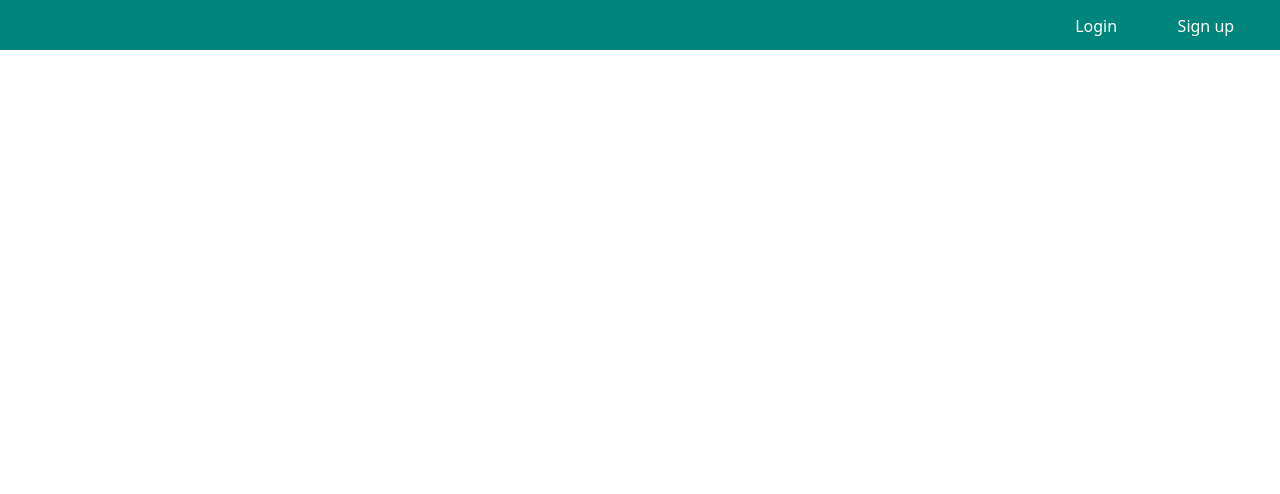
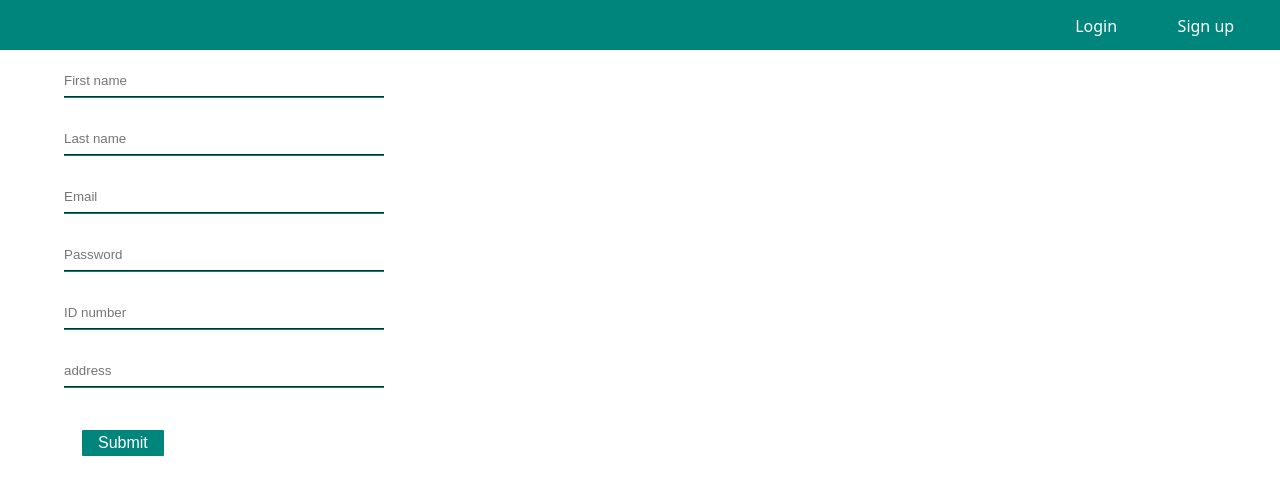
Before and after one commit to bassamhamdar/goHelp-frontEnd-, a React (Create React App) app in the folder front/: page /user/register in a window 1280 px wide. Shown: the top 494 px of the page. Built offline with nearby package versions, Linux system fonts and the light colour scheme.

Commit message:
created a user sign up form

```diff
--- a/front/src/App.js
+++ b/front/src/App.js
@@ -7,6 +7,7 @@ import { Route, Switch, useHistory } from "react-router-dom";
 import { UserProfile } from "./pages/user/UserProfile";
 import { Home } from "./pages/home/Home";
 import { Nav } from "./components/Nav";
+import { UserRegister } from "./pages/user/UserRegister";
 function App() {
   const history = useHistory();
   const path = history.location.pathname;
@@ -18,6 +19,7 @@ function App() {
       {console.log("cond", condition)}
       <Switch>
         <Route path="/" exact component={Home} />
+        <Route path="/user/register" component={UserRegister} />
         <Route path="/user/login" component={UserLogin} />
         <Route path="/user/profile" component={UserProfile} />
         <Route path="/admin" component={Login} />
--- /dev/null
+++ b/front/src/pages/user/UserRegister.js
@@ -0,0 +1,50 @@
+import React from "react";
+import { Button, Error, Input, RegisterForm } from "../../style/register";
+import { useForm } from "react-hook-form";
+import { yupResolver } from "@hookform/resolvers/yup";
+import * as yup from "yup";
+
+export const UserRegister = () => {
+  const schema = yup.object().shape({
+    firstname: yup.string().min(3).required(),
+    lastname: yup.string().min(3).required(),
+    password: yup
+      .string()
+      .required()
+      .matches(
+        /^(?=.*[A-Za-z])(?=.*\d)(?=.*[@$!%*#?&])[A-Za-z\d@$!%*#?&]{8,}$/,
+        "Must Contain 8 Characters, One Uppercase, One Lowercase, One Number and one special case Character"
+      ),
+    IDnumber: yup.string().min(12).required(),
+    address: yup.string().required(),
+    email: yup.string().email("Invalid email format").required(),
+  });
+
+  const {
+    register,
+    handleSubmit,
+    formState: { errors },
+    reset,
+  } = useForm({ resolver: yupResolver(schema) });
+  const onSubmit = (data) => {
+    console.log(data);
+    reset();
+  };
+  return (
+    <RegisterForm onSubmit={handleSubmit(onSubmit)}>
+      <Input placeholder="First name" {...register("firstname")} />
+      <Error>{errors.firstname?.message}</Error>
+      <Input placeholder="Last name" {...register("lastname")} />
+      <Error>{errors.lastname?.message}</Error>
+      <Input placeholder="Email" {...register("email")} />
+      <Error>{errors.email?.message}</Error>
+      <Input placeholder="Password" type="password" {...register("password")} />
+      <Error>{errors.password?.message}</Error>
+      <Input placeholder="ID number" {...register("IDnumber")} />
+      <Error>{errors.IDnumber?.message}</Error>
+      <Input placeholder="address" {...register("address")} />
+      <Error>{errors.address?.message}</Error>
+      <Button login type="submit" value="Submit" />
+    </RegisterForm>
+  );
+};
--- /dev/null
+++ b/front/src/style/register/index.js
@@ -0,0 +1,32 @@
+import styled from "styled-components";
+
+export const RegisterForm = styled.form`
+  margin-top: 5%;
+  margin-left: 5%;
+`;
+export const Input = styled.input`
+  border-top-style: hidden;
+  border-right-style: hidden;
+  border-left-style: hidden;
+  border-bottom-style: groove;
+  height: 2rem;
+  outline: none;
+  border-color: #00857c;
+  margin-bottom: 1.5rem;
+  width: 20rem;
+`;
+export const Button = styled.input`
+  background: #00857c;
+  color: white;
+  font-size: 1em;
+  margin: 1em;
+  padding: 0.25em 1em;
+  border: 2px solid;
+  border-radius: 3px;
+  cursor: pointer;
+`;
+export const Error = styled.p`
+  color: tomato;
+  margin: auto;
+  font-size: small;
+`;
```
